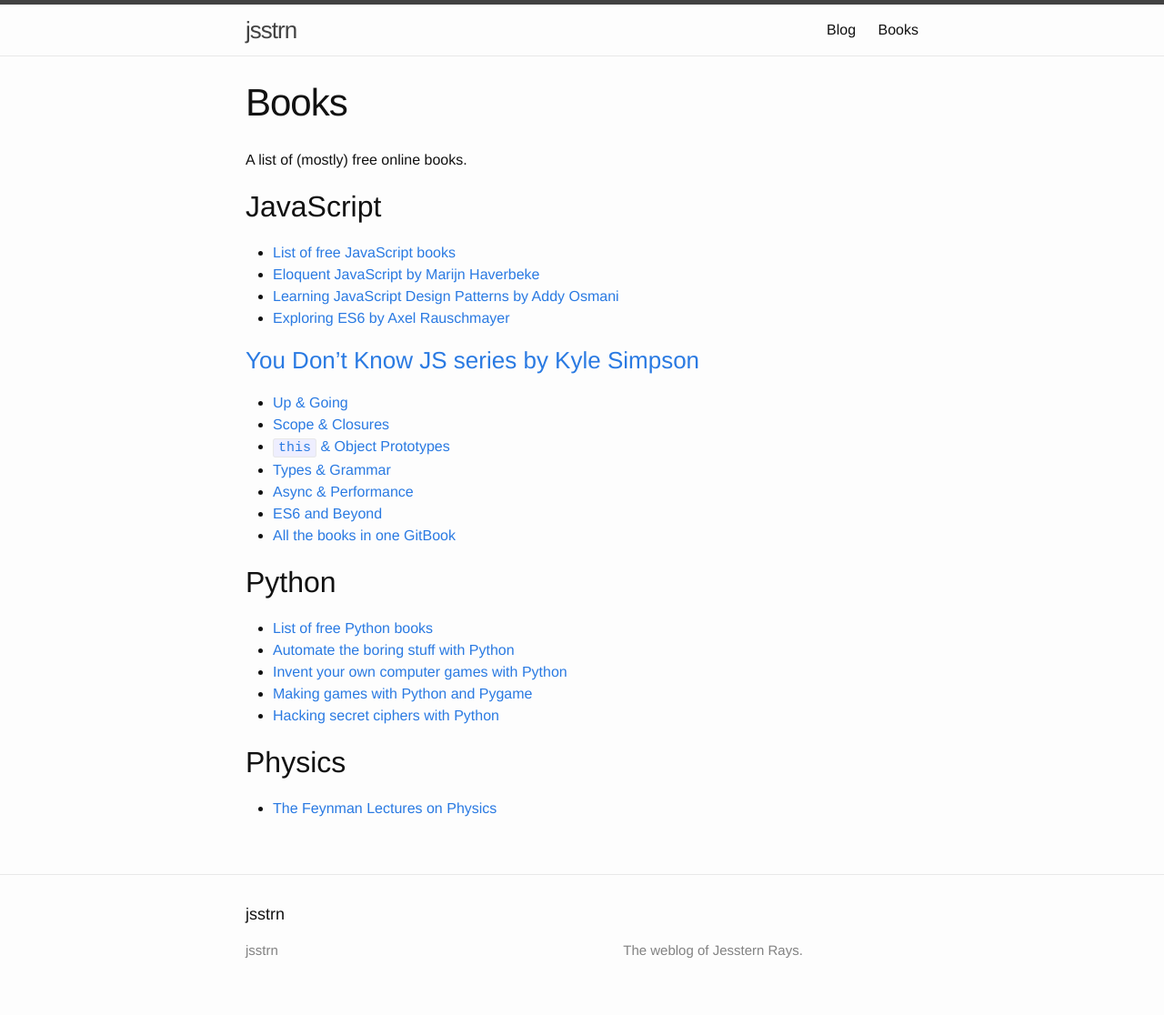
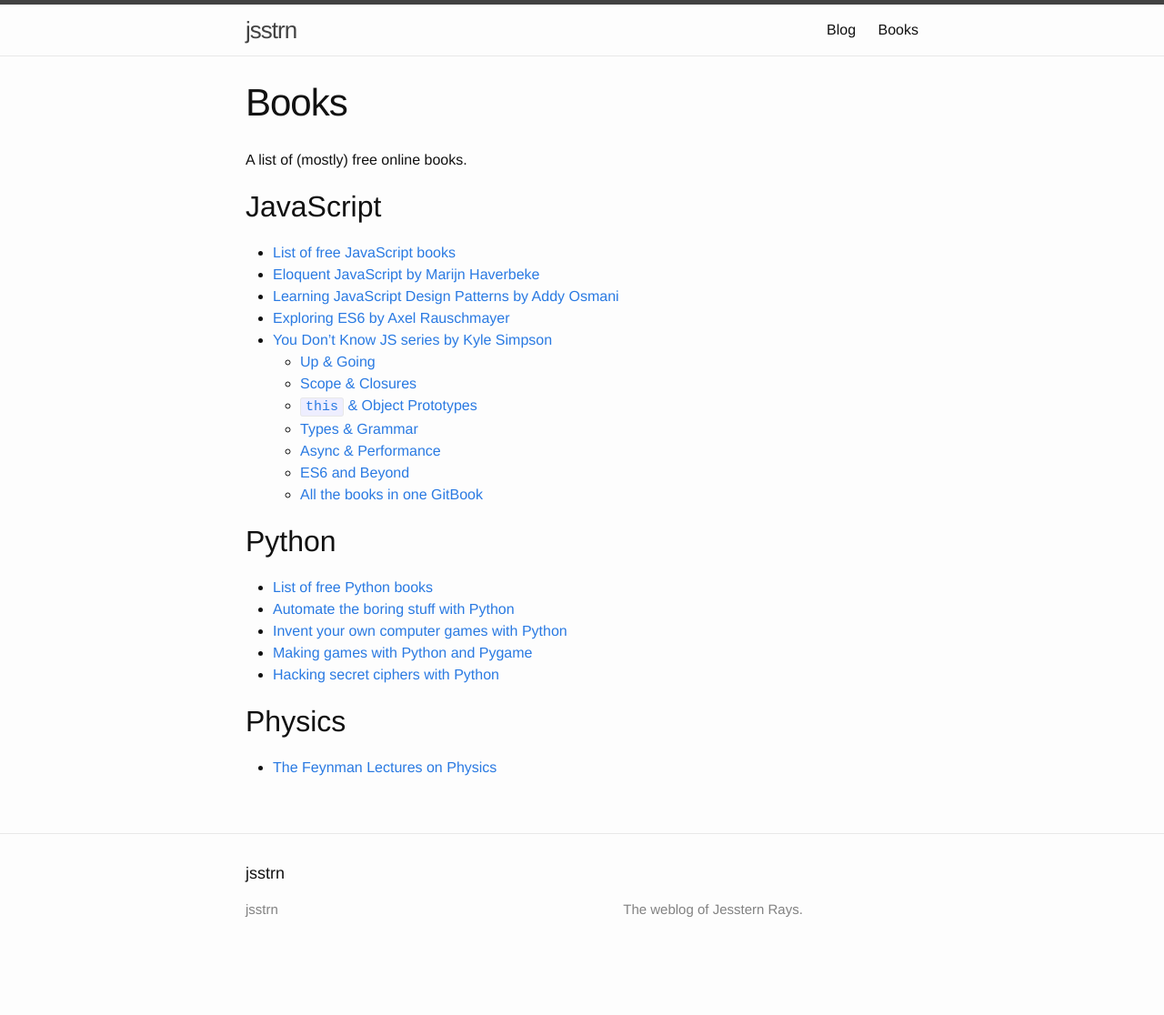
Before and after one commit to jsstrn/jsstrn, a Jekyll site: the page built from books.md, in a window 1280 px wide. Shown: the whole page at 91% size. Built offline with Jekyll 4.4.1, drawn with Linux system fonts in a browser that asks for light colours; after the commit the page ends 1071 px from its top, so only the background shows below that.

```diff
--- a/books.md
+++ b/books.md
@@ -12,15 +12,14 @@ A list of (mostly) free online books.
 - [Eloquent JavaScript by Marijn Haverbeke][js-eloquent]
 - [Learning JavaScript Design Patterns by Addy Osmani][js-design-patterns]
 - [Exploring ES6 by Axel Rauschmayer][js-es6]
-
-### [You Don't Know JS series by Kyle Simpson](https://github.com/getify/You-Dont-Know-JS)
- + [Up & Going][ydkjs-1]
- + [Scope & Closures][ydkjs-2]
- + [`this` & Object Prototypes][ydkjs-3]
- + [Types & Grammar][ydkjs-4]
- + [Async & Performance][ydkjs-5]
- + [ES6 and Beyond][ydkjs-6]
- + [All the books in one GitBook](https://rileygelwicks.gitbooks.io/you-dont-know-js/content/)
+- [You Don't Know JS series by Kyle Simpson](https://github.com/getify/You-Dont-Know-JS)
+  + [Up & Going][ydkjs-1]
+  + [Scope & Closures][ydkjs-2]
+  + [`this` & Object Prototypes][ydkjs-3]
+  + [Types & Grammar][ydkjs-4]
+  + [Async & Performance][ydkjs-5]
+  + [ES6 and Beyond][ydkjs-6]
+  + [All the books in one GitBook](https://rileygelwicks.gitbooks.io/you-dont-know-js/content/)
 
 <!-- links -->
 [js-eloquent]: http://eloquentjavascript.net/
```
